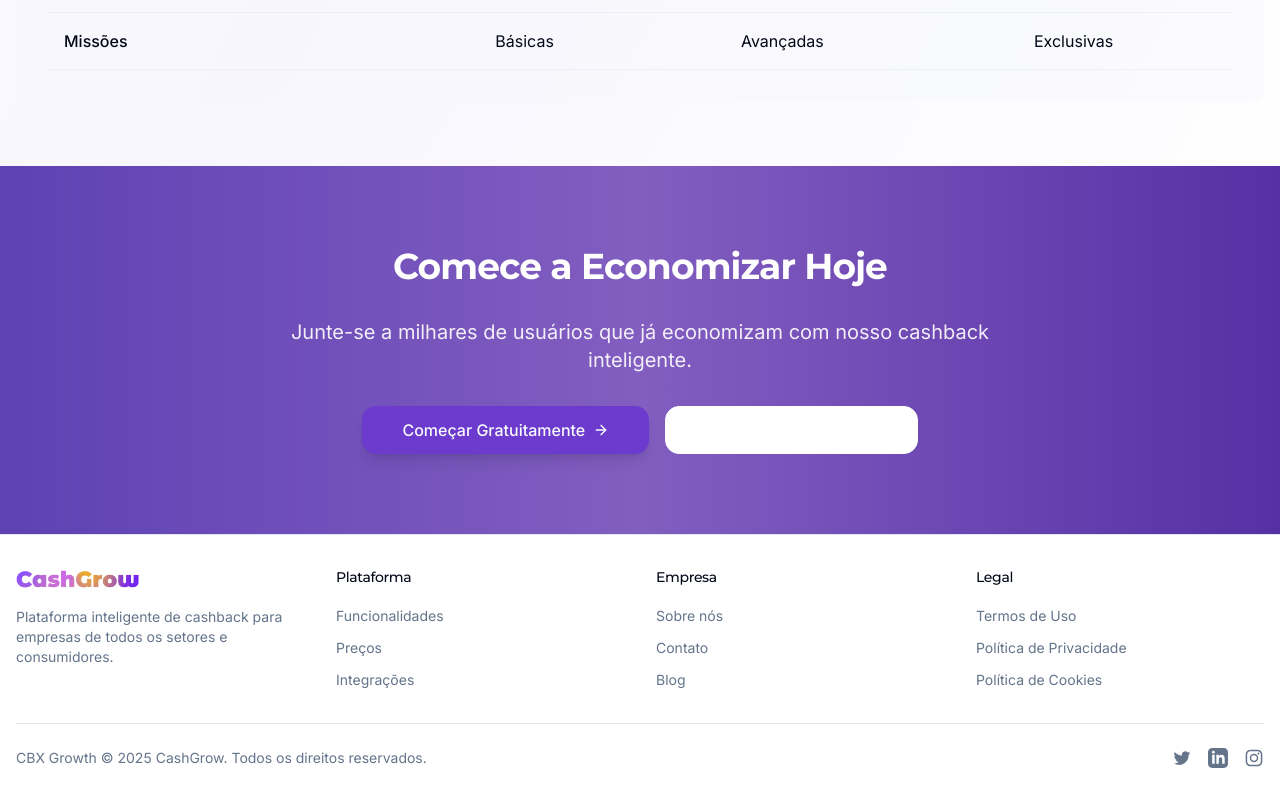
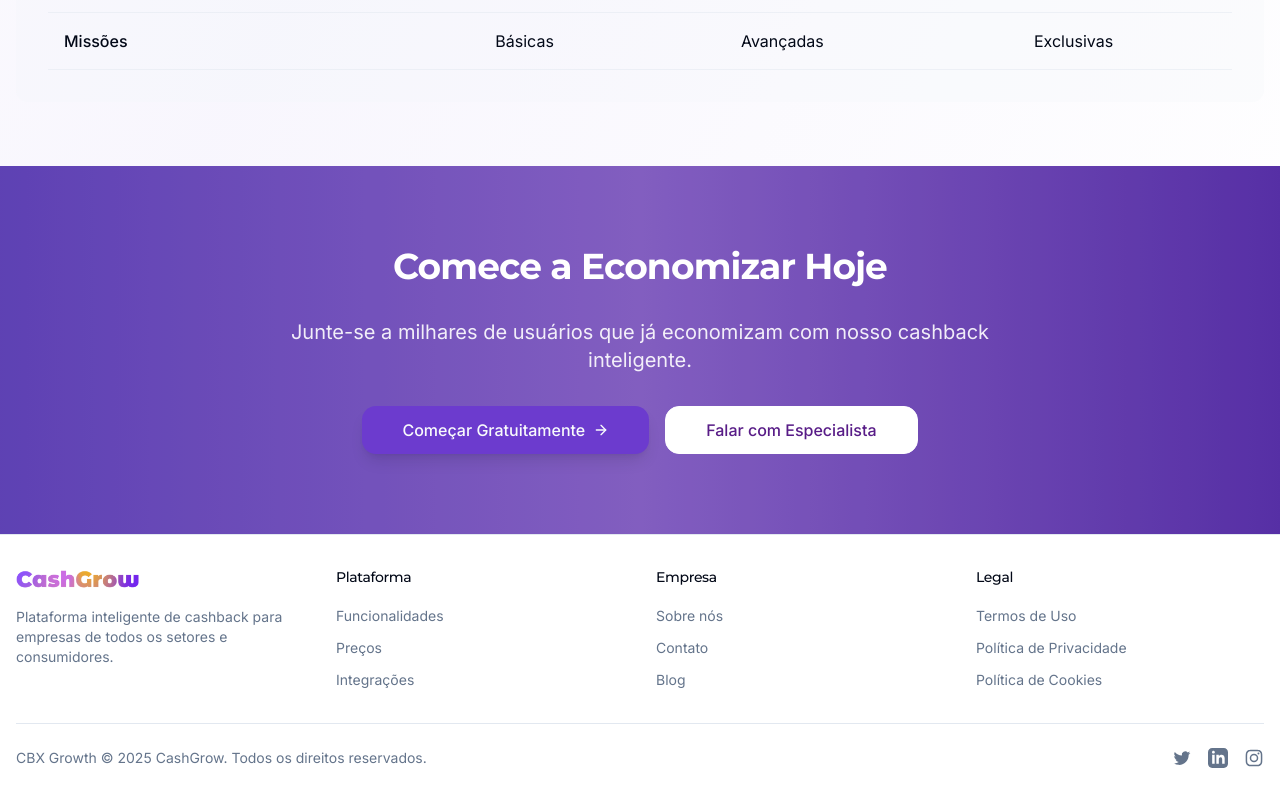
Before and after one commit to cbxgrowth/cashgrow-platform, a React (Vite) app: page /pricing/consumer in a window 1280 px wide. Shown: the part 1900-2700 px from the top of the page. Built offline with nearby package versions, Linux system fonts and the light colour scheme.

Commit message:
Visual edit in Lovable
Edited UI in Lovable

```diff
--- a/src/pages/pricing/ConsumerPlans.tsx
+++ b/src/pages/pricing/ConsumerPlans.tsx
@@ -252,7 +252,7 @@ const ConsumerPlans = () => {
                   <ArrowRight className="w-4 h-4" />
                 </Link>
               </Button>
-              <Button size="xl" variant="outline" className="hover-scale border-white text-white hover:bg-white hover:text-primary">
+              <Button size="xl" variant="outline" className="hover-scale border-white hover:bg-white text-purple-900">
                 <Link to="/contact">Falar com Especialista</Link>
               </Button>
             </div>
```
